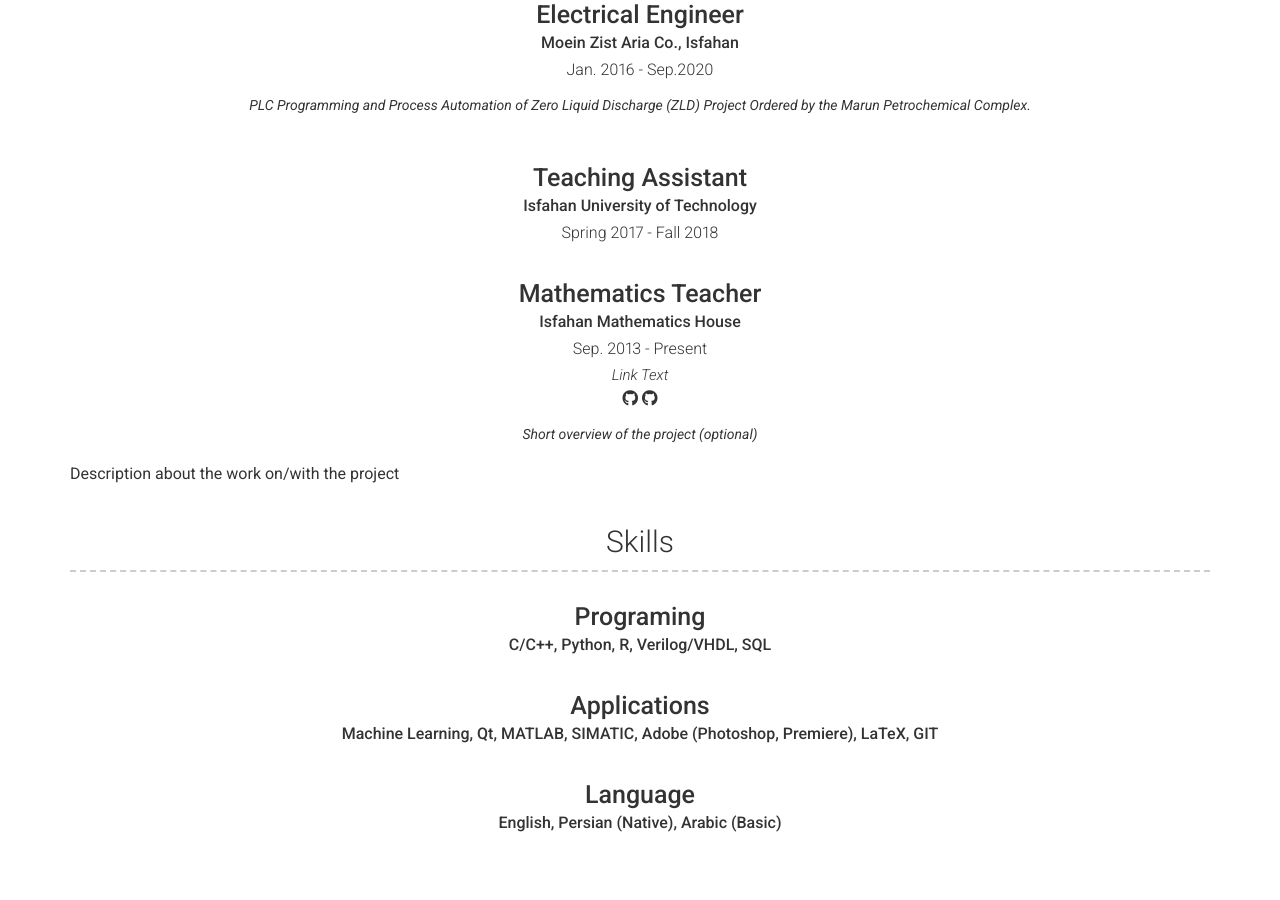
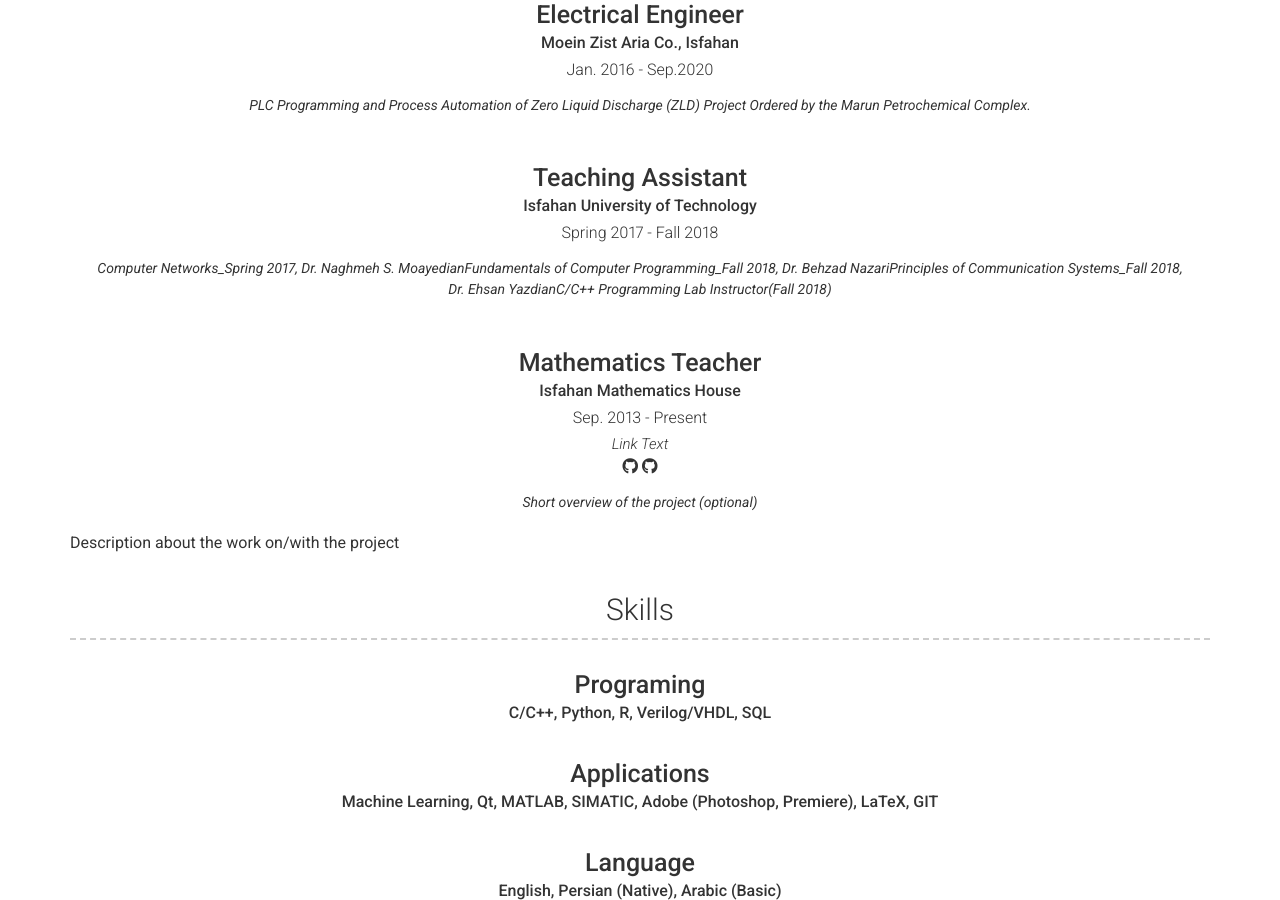
Before and after one commit to ashourzadeh7/ashourzadeh7.github.io, a Jekyll site: the page built from index.md, in a window 1280 px wide and 900 px high, scrolled down 1576 px. Built offline with Jekyll 4.4.1, drawn with Linux system fonts in a browser that asks for light colours; nearby versions of some CDN libraries; part of the change alters nothing that is shown.

```diff
--- a/_config.yml
+++ b/_config.yml
@@ -131,7 +131,7 @@ content:
         title:  Teaching Assistant
         sub_title: Isfahan University of Technology
         caption: Spring 2017 - Fall 2018
-        content:
+        quote:
             - Computer Networks_Spring 2017, Dr. Naghmeh S. Moayedian
             - Fundamentals of Computer Programming_Fall 2018, Dr. Behzad Nazari
             - Principles of Communication Systems_Fall 2018, Dr. Ehsan Yazdian
```
